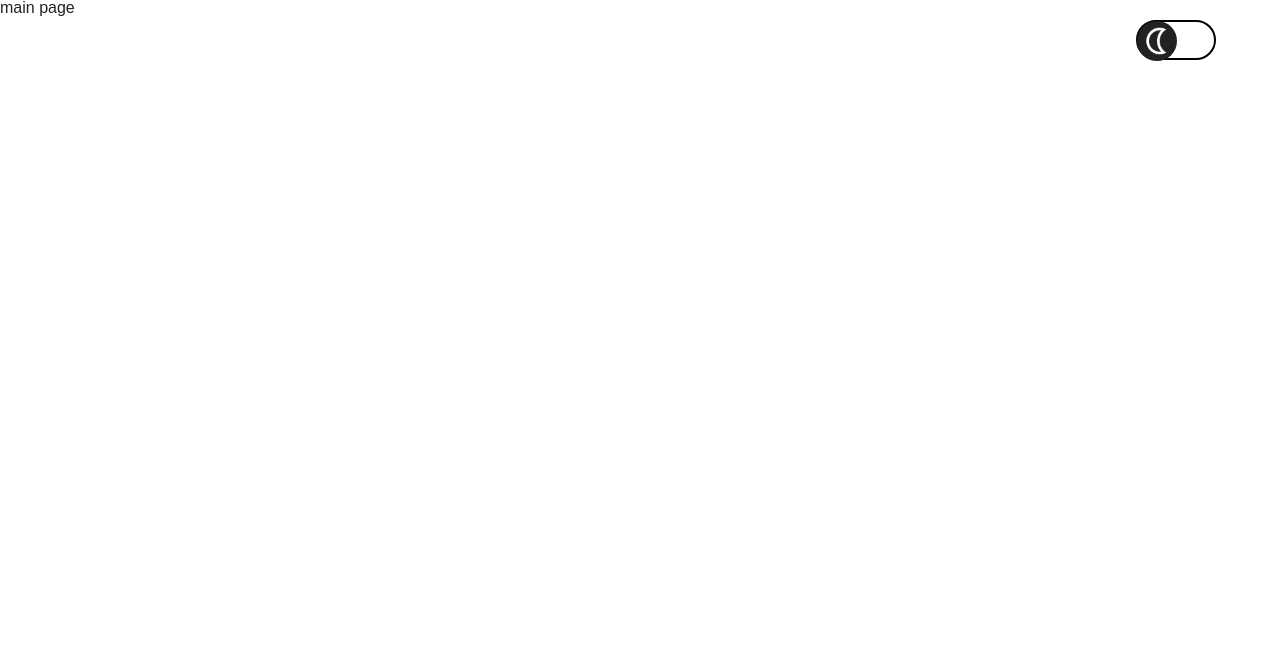
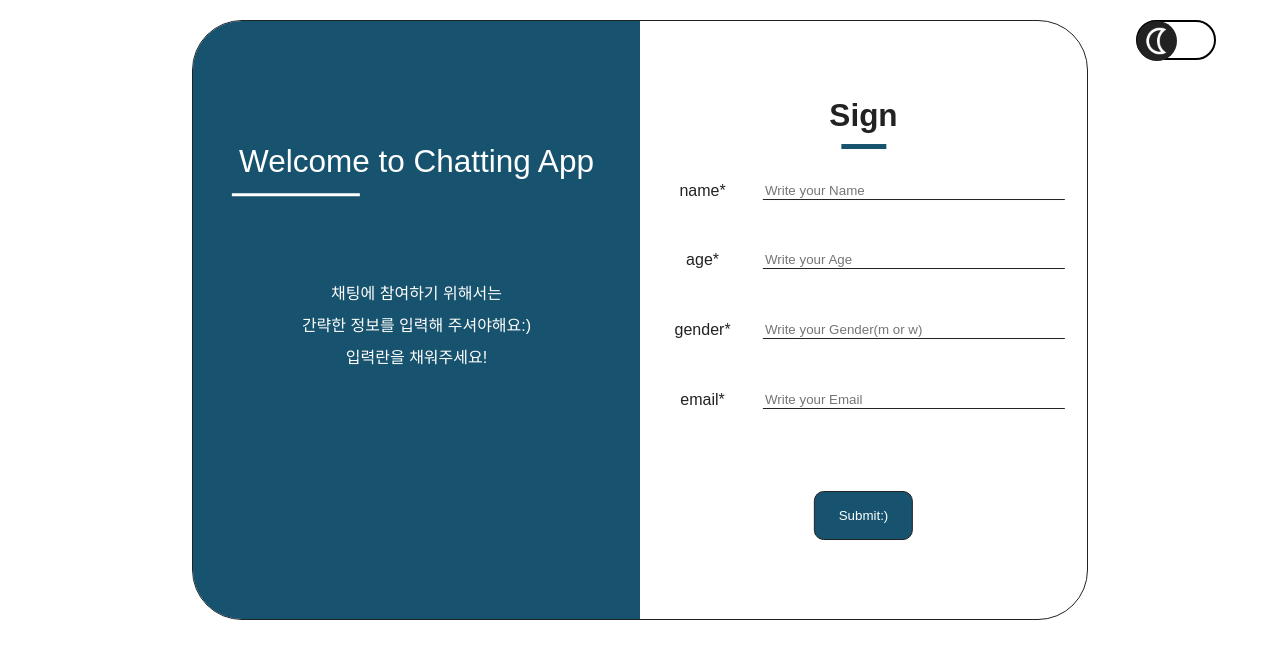
Before and after one commit to dlsdk0601/Chatting_App, a React (Create React App) app: page / in a window 1280 px wide. Shown: the top 658 px of the page. Built offline with nearby package versions, Linux system fonts and the light colour scheme.

Commit message:
login page publishing, valid setting, userData with recoil save

```diff
--- a/src/App.tsx
+++ b/src/App.tsx
@@ -1,14 +1,25 @@
-import React from 'react';
+import React, { useEffect } from 'react';
 import { BrowserRouter } from 'react-router-dom';
-import { useRecoilValue } from 'recoil';
+import { useRecoilState, useRecoilValue } from 'recoil';
 import { createGlobalStyle, ThemeProvider } from 'styled-components';
-import { isLight } from './atom';
+import { isLight, user } from './atom';
 import Router from './Router';
 import { lightTheme, darkTheme } from './theme';
 
 function App() {
 
   const lightMode = useRecoilValue(isLight);
+  const [ userData, setUserData ] = useRecoilState(user);
+
+  useEffect(() => {
+
+    const userData = JSON.parse(localStorage.getItem("userData") || "{}");
+
+    setUserData(prev => {
+      return Object.keys(userData).length !== 0 ? userData : prev;
+    });
+
+  }, [])
 
   return (
     <ThemeProvider theme={lightMode ? lightTheme : darkTheme}>
--- a/src/Router.tsx
+++ b/src/Router.tsx
@@ -1,7 +1,8 @@
 import React from "react";
 import { Route, Routes } from "react-router-dom";
+import Header from "./page/header/Header";
+import Login from "./page/login/Login";
 import Main from "./page/main/Main";
-import Header from "./page/header/Header";
 
 const Router = () => {
 
@@ -9,7 +10,8 @@ const Router = () => {
         <>
             <Header />
             <Routes>
-                <Route path="/" element={<Main />} />
+                <Route path="/" element={<Login />} />
+                <Route path="/main" element={<Main />} />
             </Routes>
         </>
     )
--- a/src/atom.ts
+++ b/src/atom.ts
@@ -1,6 +1,25 @@
 import { atom } from "recoil";
+
+export interface IUser {
+    isLogged: boolean;
+    name: string;
+    age: string;
+    gender: string;
+    email: string;
+}
 
 export const isLight = atom({
     key: "mode",
     default: true
 })
+
+export const user = atom<IUser>({
+    key: "userData",
+    default: {
+        isLogged: false,
+        name: "",
+        age: "",
+        gender: "",
+        email: ""
+    }
+})
--- /dev/null
+++ b/src/page/login/Login.tsx
@@ -0,0 +1,304 @@
+import React, { useEffect } from "react";
+import { useForm } from "react-hook-form";
+import { useNavigate } from "react-router-dom";
+import { useRecoilState } from "recoil";
+import styled, { ThemeConsumer } from "styled-components";
+import { user } from "../../atom";
+
+interface IForm{
+    name: string;
+    age: string;
+    gender: string;
+    email: string;
+}
+
+const Login = () => {
+
+    const navigate = useNavigate();
+
+    const { register, handleSubmit, formState: { errors } } = useForm<IForm>();
+
+    const [ userData, setUserData ] = useRecoilState(user);
+
+    const formHandle = ({name, age, gender, email}:IForm) => {
+
+        const userInfo = { name, age, gender, email, isLogged: true };
+        localStorage.setItem("userData", JSON.stringify(userInfo));
+        setUserData(prev => userInfo);
+
+        navigate("/main");
+    }
+
+    useEffect( () => {
+
+        const userData = JSON.parse(localStorage.getItem("userData") || "{}");
+        if(userData.isLogged){
+            navigate("/main");
+        }
+
+    }, [])
+
+    return (
+        <Wrapper>
+            <LeftSction>
+                <TextBox>
+                    <LeftTitle>Welcome to Chatting App</LeftTitle>
+                    <Text>{`채팅에 참여하기 위해서는`} <br />{`간략한 정보를 입력해 주셔야해요:)`}</Text>
+                    <Text>입력란을 채워주세요!</Text>
+                </TextBox>
+            </LeftSction>
+            <RightSection>
+                <Form onSubmit={handleSubmit(formHandle)}>
+                    <RightTitle>Sign</RightTitle>
+                    <Label>name*</Label>
+                    <Input {...register("name", { required: "이름을 적어주세요"})} placeholder="Write your Name" type="text" />
+                    <Error>{errors?.name?.message}</Error>
+                    <Label>age*</Label>
+                    <Input {...register("age", { required: "나이를 적어주세요"})} placeholder="Write your Age" type="number" />
+                    <Error>{errors?.age?.message}</Error>
+                    <Label>gender*</Label>
+                    <Input {...register("gender", { required: "성병을 적어주세요"})} placeholder="Write your Gender(m or w)" type="text" />
+                    <Error>{errors?.gender?.message}</Error>
+                    <Label>email*</Label>
+                    <Input {...register("email", { required: "이메일을 적어주세요"})} placeholder="Write your Email" type="email" />
+                    <Error>{errors?.email?.message}</Error>
+                    <ButtonBox>
+                        <Button>{`Submit:)`}</Button>
+                    </ButtonBox>
+                </Form>
+            </RightSection>
+        </Wrapper>
+    )
+};
+
+const Wrapper = styled.div`
+    width: 70%;
+    max-width: 950px;
+    height: 600px;
+    position: absolute;
+    left: 50%;
+    top: 50%;
+    transform: translate(-50%, -50%);
+    border-radius: 50px;
+    overflow: hidden;
+    display: flex;
+    justify-content: center;
+    align-items: center;
+    border: ${props => `1px solid ${props.theme.textColor}`};
+
+    /* 테블릿 */
+    @media screen and (max-width: 1300px) {
+        top: 40%;
+    }
+    /* 모바일 */
+    @media screen and (max-width: 800px) {
+        display: block;
+        position: static;
+        transform: translate(0, 10vh);
+        border: none;
+        /* border-radius: 0; */
+        overflow: none;
+        width: 100%;
+        height: auto;
+    }
+`;
+
+const LeftSction = styled.div`
+    background-color: #17536e;
+    width: 50%;
+    height: 100%;
+    position: relative;
+
+    /* 테블릿 */
+    @media screen and (max-width: 1300px) {
+
+    }
+    /* 모바일 */
+    @media screen and (max-width: 800px) {
+        width: 100%;
+        height: 25vh;
+    }
+`
+
+const TextBox = styled.div`
+    position: absolute;
+    left: 50%;
+    top: 40%;
+    transform: translate(-50%, -50%);
+    width: 90%;
+
+    @media screen and (max-width: 800px){
+        top: 45%;
+    }
+`
+
+const LeftTitle = styled.h1`
+    font-size: 32px;
+    text-align: center;
+    color: white;
+    margin-bottom: 100px;
+    position: relative;
+    &::after{
+        position: absolute;
+        content: "";
+        width: 150px;
+        height: 3px;
+        background-color: white;
+        left: 4%;
+        top: 150%;
+    }
+
+    @media screen and (max-width: 1300px){
+        font-size: calc(100vw*(32/1300));
+        &::after{
+            width: calc(100vw*(130/1300));;
+        }
+    }
+    @media screen and (max-width: 800px){
+        margin-bottom: 30px;
+        font-size: calc(100vw*(32/800));
+        &::after{
+            /* width: calc(100vw*(130/800)); */
+            display: none
+        }
+    }
+`;
+
+const Text = styled.p`
+    text-align: center;
+    line-height: 1.5;
+    color: white;
+
+    @media screen and (max-width: 1300px){
+        line-height: 2;
+    }
+    @media screen and (max-width: 800px){
+        font-size: calc(100vw*(18/800));
+    }
+`
+const RightSection = styled.div`
+    width: 50%;
+    height: 100%;
+    position: relative;
+
+    @media screen and (max-width: 800px){
+        width: 100%;
+        height: 70vh;
+    }
+`;
+
+const Form = styled.form`
+    position: absolute;
+    left: 50%;
+    top: 50%;
+    transform: translate(-50%, -50%);
+    width: 90%;
+    display: flex;
+    justify-content: space-between;
+    align-items: center;
+    flex-wrap: wrap;
+
+    @media screen and (max-width: 1300px){
+
+    }
+`;
+
+const RightTitle = styled.h1`
+    text-align: center;
+    width: 100%;
+    font-size: 32px;
+    margin-bottom: 30px;
+    font-weight: 600;
+    position: relative;
+    &::after{
+        position: absolute;
+        content: "";
+        width: 45px;
+        height: 5px;
+        background-color: #17536e;
+        left: 50%;
+        top: 140%;
+        transform: translate(-50%, 0);
+    }
+
+    @media screen and (max-width: 1300px){
+        font-size: calc(100vw*(32/1300));
+    }
+    @media screen and (max-width: 800px){
+        font-size: calc(100vw*(18/1300));
+    }
+`;
+
+const Label = styled.label`
+    width: 20%;
+    text-align: center;
+`
+
+const Input = styled.input`
+    width: 75%;
+    background: none;
+    margin: 20px 0;
+    border: none;
+    border-bottom: 1px solid ${props => props.theme.textColor};
+
+    @media screen and (max-width: 1300px){
+
+    }
+    @media screen and (max-width: 800px){
+        font-size: calc(100vw*(18/1300));
+    }
+`;
+
+const ButtonBox = styled.div`
+    width: 100%;
+    margin-top: 50px;
+    display: flex;
+    justify-content: center;
+    align-items: center;
+
+    @media screen and (max-width: 800px){
+        margin-top: calc(100vw*(20/800));
+    }
+`
+
+const Button = styled.button`
+    background: none;
+    border: none;
+    width: 100px;
+    height: 50px;
+    border: 1px solid ${props => props.theme.textColor};
+    border-radius: 10px;
+    background-color: #17536e;
+    color: white;
+    cursor: pointer;
+
+    @media screen and (max-width: 1300px){
+        width: calc(100vw*(100/1300));
+        height: calc(100vw*(50/1300));
+        border-radius: calc(100vw*(10/1300));
+    }
+    @media screen and (max-width: 800px){
+        width: calc(100vw*(150/800));
+        height: calc(100vw*(80/800));
+        border-radius: calc(100vw*(10/800));
+    }
+`;
+
+const Error = styled.p`
+    width: 100%;
+    height: 12px;
+    padding-left: 5%;
+    font-size: 12px;
+    color: #FF6161;
+
+    @media screen and (max-width: 1300px){
+        height: calc(100vw*(12/1300));
+        font-size: calc(100vw*(12/1300));
+    }
+    @media screen and (max-width: 800px){
+        height: calc(100vw*(12/800));
+        font-size: calc(100vw*(12/800));
+    }
+`
+
+export default Login;
--- a/src/page/main/Main.tsx
+++ b/src/page/main/Main.tsx
@@ -4,7 +4,7 @@ const Main = () => {
 
     return (
         <div>
-            main page
+            asdfasdf
         </div>
     )
 };
```
